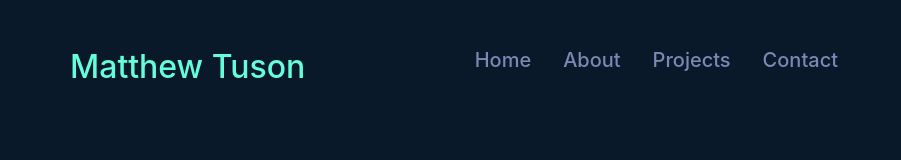
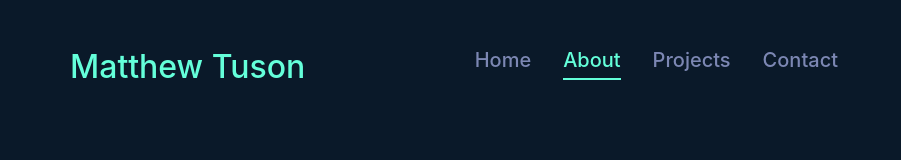
Before and after one commit to officialMattTuson/Brand, an Angular app in the folder web-brand/: page / in a window 1280 px wide. Shown: the top 160 px of the page, without its empty margins (186-1087 px from the left). Built offline with nearby package versions, Linux system fonts and the light colour scheme; a web font is replaced by a local one.

Commit message:
implement active section highlighting in navigation: update nav component to track and display the active section based on scroll position, enhance styles for active links

```diff
--- a/web-brand/src/app/components/nav/nav.component.html
+++ b/web-brand/src/app/components/nav/nav.component.html
@@ -2,16 +2,16 @@
   <h1 class="nav__title">Matthew Tuson</h1>
   <ul class="nav__list">
     <li class="nav__item">
-      <a (click)="scrollToSection('home')" class="nav__link">Home</a>
+      <a (click)="scrollToSection('home')" class="nav__link" [class.nav__link--active]="activeSection === 'home'">Home</a>
     </li>
     <li class="nav__item">
-      <a (click)="scrollToSection('about')" class="nav__link">About</a>
+      <a (click)="scrollToSection('about')" class="nav__link" [class.nav__link--active]="activeSection === 'about'">About</a>
     </li>
     <li class="nav__item">
-      <a (click)="scrollToSection('projects')" class="nav__link">Projects</a>
+      <a (click)="scrollToSection('projects')" class="nav__link" [class.nav__link--active]="activeSection === 'projects'">Projects</a>
     </li>
     <li class="nav__item">
-      <a (click)="scrollToSection('contact')" class="nav__link">Contact</a>
+      <a (click)="scrollToSection('contact')" class="nav__link" [class.nav__link--active]="activeSection === 'contact'">Contact</a>
     </li>
   </ul>
 </div>
--- a/web-brand/src/app/components/nav/nav.component.scss
+++ b/web-brand/src/app/components/nav/nav.component.scss
@@ -34,11 +34,7 @@
     padding: 0.5rem 0;
     position: relative;
     transition: color 0.3s ease;
-
-    &:hover,
-    &--active {
-      color: var(--on-midnight-blue);
-    }
+    cursor: pointer;
 
     &:after {
       content: "";
@@ -51,13 +47,16 @@
       transition: width 0.3s ease;
     }
 
-    &:hover:after,
-    &--active:after {
+    &:hover:after {
       width: 100%;
     }
 
-    &:hover {
-      cursor: pointer;
+    &--active {
+      color: var(--on-midnight-blue);
+
+      &:after {
+        width: 100%;
+      }
     }
   }
 }
--- a/web-brand/src/app/components/nav/nav.component.ts
+++ b/web-brand/src/app/components/nav/nav.component.ts
@@ -1,5 +1,5 @@
 import { CommonModule } from '@angular/common';
-import { Component } from '@angular/core';
+import { Component, HostListener } from '@angular/core';
 
 @Component({
   selector: 'app-nav',
@@ -8,10 +8,32 @@ import { Component } from '@angular/core';
   styleUrl: './nav.component.scss',
 })
 export class NavComponent {
+  activeSection: string = 'home';
+
+  @HostListener('window:scroll', ['$event'])
+  onScroll() {
+    const sections = ['home', 'about', 'projects', 'contact'];
+    const scrollPosition = window.scrollY + window.innerHeight / 3;
+
+    for (const section of sections) {
+      const element = document.getElementById(section);
+      if (element) {
+        const offsetTop = element.offsetTop;
+        const offsetHeight = element.offsetHeight;
+
+        if (scrollPosition >= offsetTop && scrollPosition < offsetTop + offsetHeight) {
+          this.activeSection = section;
+          break;
+        }
+      }
+    }
+  }
+
   scrollToSection(sectionId: string): void {
     const element = document.getElementById(sectionId);
     if (element) {
       element.scrollIntoView({ behavior: 'smooth' });
+      this.activeSection = sectionId;
     }
   }
 }
```
